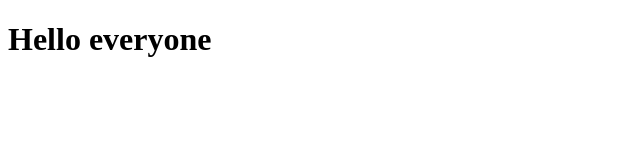
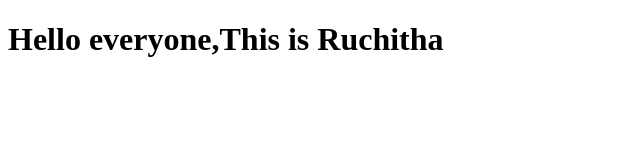
Before and after one commit to RajuriRuchitha/jerry, a website: page frontend/HTML/jerry.html in a window 1280 px wide. Shown: the whole page, without its empty margins (0-640 px from the left). Drawn offline with Linux system fonts and the light colour scheme.

Commit message:
modified

```diff
--- a/frontend/HTML/jerry.html
+++ b/frontend/HTML/jerry.html
@@ -6,6 +6,6 @@
     <title>Newproject</title>
 </head>
 <body>
-    <h1> Hello everyone</h1>
+    <h1> Hello everyone,This is Ruchitha </h1>
 </body>
 </html>
```
